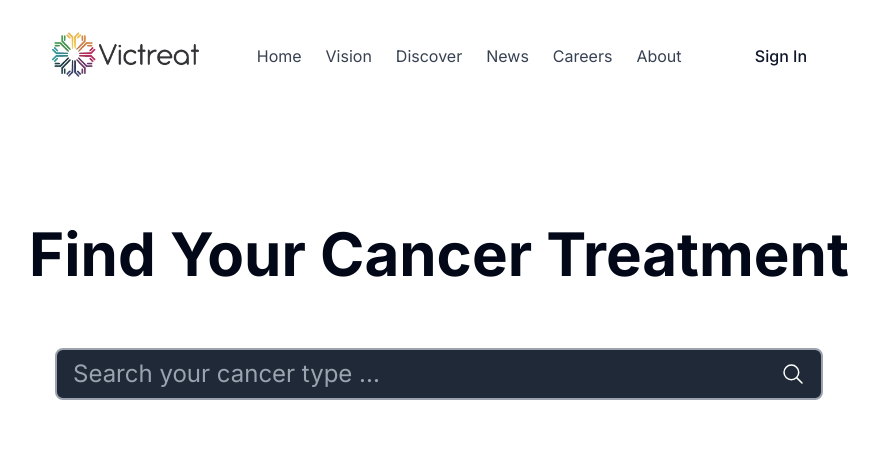
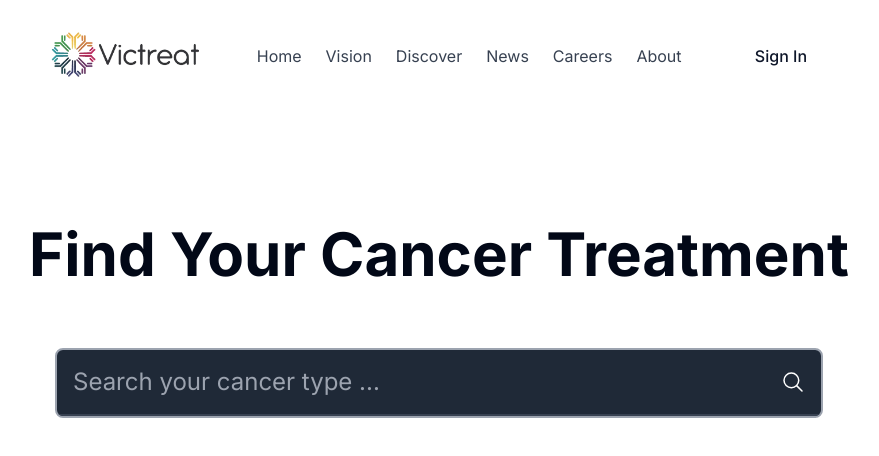
Before and after one commit to zaineli/victreat, a Next.js app: page /discover in a window 1280 px wide. Shown: the top 456 px of the page, without its empty margins (201-1080 px from the left). Built offline with nearby package versions, Linux system fonts and the light colour scheme.

Commit message:
improved sizing and gaps

```diff
--- a/app/discover/page.tsx
+++ b/app/discover/page.tsx
@@ -255,7 +255,7 @@ function Page() {
       <h1 className='text-6xl font-bold text-center'>Find Your Cancer Treatment</h1>
 
       <section className='mt-16 w-[75%] border-2 border-gray-400 bg-gray-800 text-white rounded-lg overflow-hidden mx-auto'>
-        <div className="flex text-2xl items-center px-4 py-2 ">
+        <div className="flex text-2xl items-center px-4 py-4 ">
           <input type="text" value={query} onChange={(e) => setQuery(e.target.value)} className='flex-1 outline-none bg-transparent' placeholder='Search your cancer type ...' />
           <IoSearchOutline />
         </div>
@@ -294,7 +294,7 @@ function Suggestions({ matchingCancerTypes, query }: { matchingCancerTypes: Canc
 
   return (
     <div ref={wrapperRef}>
-      <ul ref={contentRef} className='px-16'>
+      <ul ref={contentRef} className='px-16 border-t-2 border-gray-700'>
         {matchingCancerTypes.map((cancer, i) => (
           // <li key={i} className='px-4 animate-suggestion py-2 border-b border-gray-400' style={{
           //   animationDelay: `${i * 50 + 500}ms`
```
